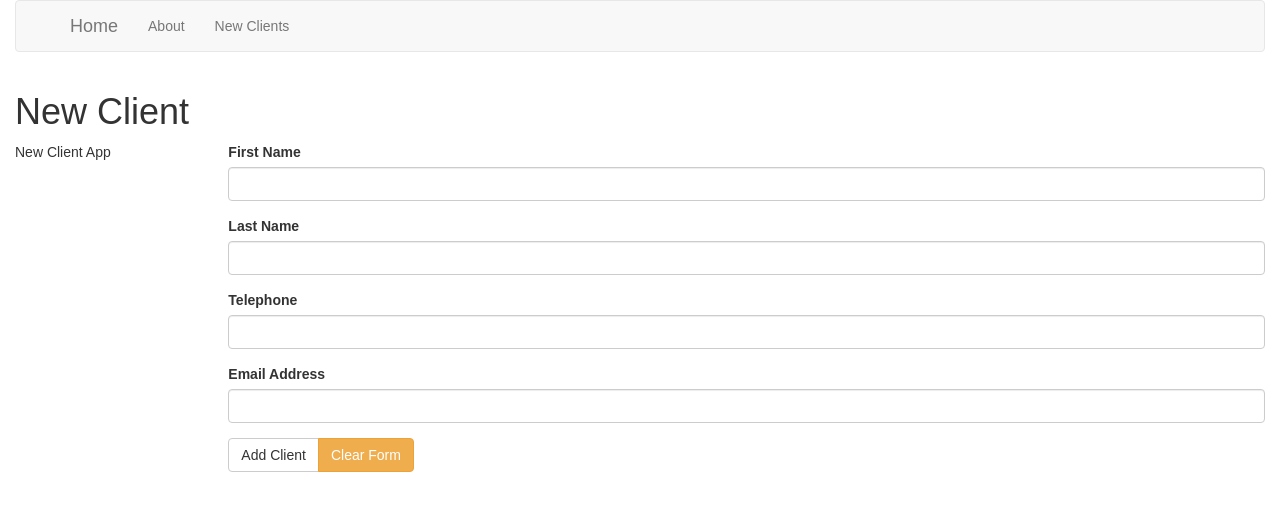
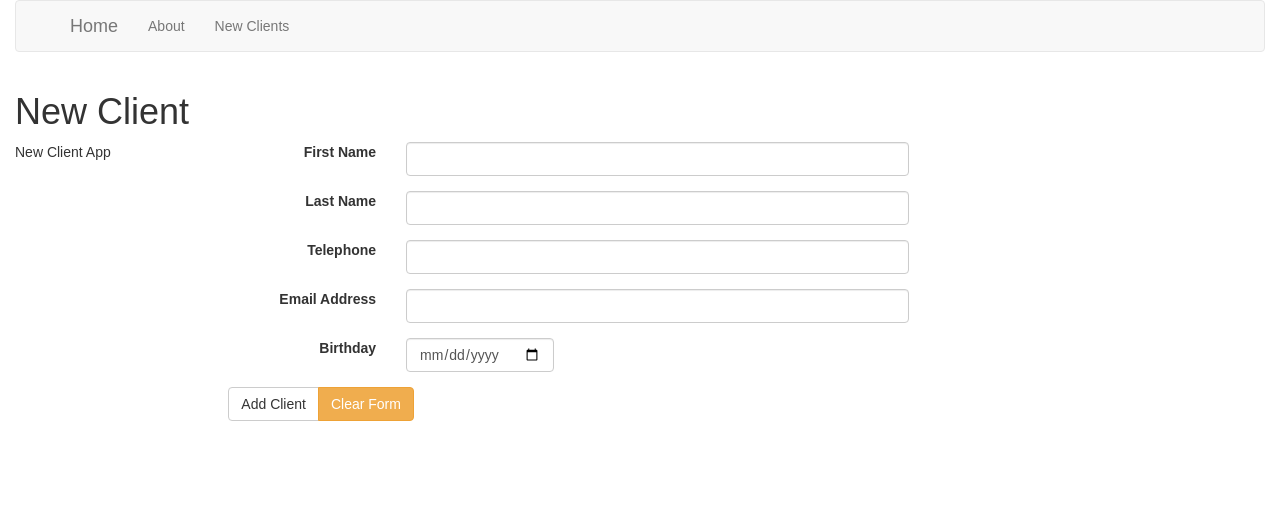
Before and after one commit to eviazmensky/guestlist, a React (Create React App) app: page /new-client in a window 1280 px wide. Shown: the top 510 px of the page. Built offline with nearby package versions, Linux system fonts and the light colour scheme.

Commit message:
code refactor / clean up

```diff
--- a/package.json
+++ b/package.json
@@ -10,6 +10,7 @@
   "dependencies": {
     "bootstrap": "^3.3.7",
     "node-sass-chokidar": "0.0.3",
+    "npm": "^5.7.1",
     "npm-run-all": "^4.1.2",
     "react": "^16.2.0",
     "react-bootstrap": "^0.32.1",
--- a/src/components/about.component.js
+++ b/src/components/about.component.js
@@ -1,14 +1,10 @@
 import React from 'react';
 
-class About extends React.Component{
-    render() {
-        return (
-            <div className="row">
-                <div className="col-xs-2">
-                    <h1>About</h1>
-                </div>
-            </div>
-        )}
-}
+const About = () => (
+  <div className="row">
+    <div className="col-xs-2">
+      <h1>About</h1>
+    </div>
+  </div>);
 
 export default About;
--- /dev/null
+++ b/src/components/form-fields.component.js
@@ -0,0 +1,56 @@
+import React from 'react';
+import {FormControl, ControlLabel, FormGroup} from 'react-bootstrap';
+
+class FormField extends React.Component {
+  constructor(props) {
+    super(props);
+    this.state = {
+      value: '',
+      touched: false
+    };
+    this.handleFormInputChange = this.handleFormInputChange.bind(this);
+    this.handleFormInputBlur = this.handleFormInputBlur.bind(this);
+  }
+
+  handleFormInputBlur() {
+    this.setState({touched: true});
+  }
+
+  handleFormInputChange(input) {
+    this.setState({value: input.target.value});
+    const updateObject = {
+      value: input.target.value,
+      field: this.props.field
+    };
+
+    if (input.target.value === '' && this.state.touched && !this.state.error) {
+      this.setState({error: true});
+    } else {
+      this.setState({error: false});
+    }
+
+    this.props.updateField(updateObject);
+  }
+
+  render() {
+    return (
+      <FormGroup className={`row ${this.state.error ? 'errors' : ''}`}>
+        <ControlLabel className="col-form-label col-sm-2 text-right">
+          {this.props.label}
+        </ControlLabel>
+        <div className={this.props.type === 'date' ? 'col-sm-2' : 'col-sm-6'}>
+          <FormControl
+            name={this.props.field}
+            type={this.props.type}
+            required
+            value={this.state.value}
+            onBlur={this.handleFormInputBlur}
+            onChange={this.handleFormInputChange}
+          />
+        </div>
+      </FormGroup>
+    );
+  }
+}
+
+export default FormField;
--- a/src/components/home.component.js
+++ b/src/components/home.component.js
@@ -1,14 +1,11 @@
 import React from 'react';
 
-class Home extends React.Component{
-    render() {
-        return (
-            <div className="row">
-                <div className="col-xs-2">
-                    <h1>Home</h1>
-                </div>
-            </div>
-        )}
-}
+const Home = () => (
+  <div className="row">
+    <div className="col-xs-2">
+      <h1>Home</h1>
+    </div>
+  </div>
+);
 
 export default Home;
--- a/src/components/new-client-form/new-client-form.component.js
+++ b/src/components/new-client-form.component.js
@@ -1,77 +1,35 @@
 import React from 'react';
-import {FormControl, ControlLabel, FormGroup} from 'react-bootstrap';
+import FormField from './form-fields.component';
+import ClientFields from '../models/ClientFields';
 
 class NewClientForm extends React.Component {
   constructor(props) {
     super(props);
+    const fields = {};
+    ClientFields.forEach(field => fields[field.field] = '');
     this.state = {
       errors: {},
-      touched: {}
+      touched: {},
+      fields
     };
 
     this.addClient = this.addClient.bind(this);
     this.resetForm = this.resetForm.bind(this);
-    this.handleFormInputChange = this.handleFormInputChange.bind(this);
-    this.handleFormInputBlur = this.handleFormInputBlur.bind(this);
+
+    this.updateData = event => {
+      console.log(event);
+      this.setState({
+        fields: {
+          ...this.state.fields,
+          [event.field]: event.value
+        }
+      });
+    };
   }
 
-  ClientFields = [
-    {
-      label: 'First Name',
-      field: 'firstName',
-      type: 'text'
-    },
-    {
-      label: 'Last Name',
-      field: 'lastName',
-      type: 'text'
-    },
-    {
-      label: 'Telephone',
-      field: 'telephone',
-      type: 'tel'
-    },
-    {
-      label: 'Email Address',
-      field: 'email',
-      type: 'email'
-    }
-  ]
-
-  // move to its own component
-  formFields() {
-    return this.ClientFields.map(el =>
-      <FormGroup key={el.field} className={this.state.errors[el.field] ? 'errors' : ''}>
-        <ControlLabel>
-          {el.label}
-        </ControlLabel>
-        <FormControl
-          name={el.field}
-          type={el.type}
-          required
-          value={this.state.value}
-          onBlur={this.handleFormInputBlur}
-          onChange={this.handleFormInputChange}
-        />
-      </FormGroup>);
-  }
-
-  handleFormInputBlur(input) {
-    const field = input.target.name;
-    this.setState({touched: {...this.state.touched, [field]: true}});
-  }
-
-  handleFormInputChange(input) {
-    const field = input.target.name;
-    this.setState({
-      [field]: input.target.value,
-      errors: {...this.state.errors, [field]: input.target.value.length === 0}
-    });
-  }
-  // end todo
-
   addClient() {
-    const fieldCount = this.ClientFields.length;
+    console.log(this.state);
+    const fieldCount = ClientFields.length;
     let canAdd = true;
     // have all fields been enterted into
     if (Object.keys(this.state.touched).length < fieldCount) {
@@ -93,15 +51,20 @@ class NewClientForm extends React.Component {
   }
 
   resetForm() {
-    this.ClientFields.forEach(FormField => this.setState({[FormField.field]: ''}));
     this.setState({
       errors: {},
       touched: {}
     });
+    console.log(this.newClientForm.children);
     this.newClientForm.reset();
   }
 
   render() {
+    const fields = ClientFields.map(clientField => {
+      clientField.updateField = this.updateData;
+      clientField.key = clientField.field;
+      return React.createElement(FormField, clientField);
+    });
     return (
       <section className="new-client-container">
         <div className="col-xs-2">
@@ -109,7 +72,7 @@ class NewClientForm extends React.Component {
         </div>
         <div className="col-xs-10">
           <form ref={el => this.newClientForm = el}>
-            {this.formFields()}
+            { fields }
             <div className="btn-group">
               <button
                 type="button"
--- a/src/components/new-client.component.js
+++ b/src/components/new-client.component.js
@@ -1,11 +1,14 @@
 import React from 'react';
-import NewClientForm from './new-client-form/new-client-form.component'
+import NewClientForm from './new-client-form.component';
 
-class NewClient extends React.Component{
+class NewClient extends React.Component {
+  constructor() {
+    super();
+    this.showData = event => {
+      // show message
+    };
+  }
 
-    showData(event) {
-        console.log(event);
-    }
 
   render() {
     return (
@@ -16,10 +19,10 @@ class NewClient extends React.Component{
           </div>
         </div>
         <div className="row">
-                    <NewClientForm passUpData={this.showData}></NewClientForm>
+          <NewClientForm passUpData={this.showData} />
         </div>
       </section>
-        )
+    );
   }
 }
 
--- /dev/null
+++ b/src/models/ClientFields.js
@@ -0,0 +1,29 @@
+const ClientFields = [
+  {
+    label: 'First Name',
+    field: 'firstName',
+    type: 'text'
+  },
+  {
+    label: 'Last Name',
+    field: 'lastName',
+    type: 'text'
+  },
+  {
+    label: 'Telephone',
+    field: 'telephone',
+    type: 'tel'
+  },
+  {
+    label: 'Email Address',
+    field: 'email',
+    type: 'email'
+  },
+  {
+    label: 'Birthday',
+    field: 'birthday',
+    type: 'date'
+  }
+];
+
+export default ClientFields;
```
Also changed, not shown: 1 other file (tests, documents, lock files or other folders). Lines whose indentation alone changed are shown as unchanged.
